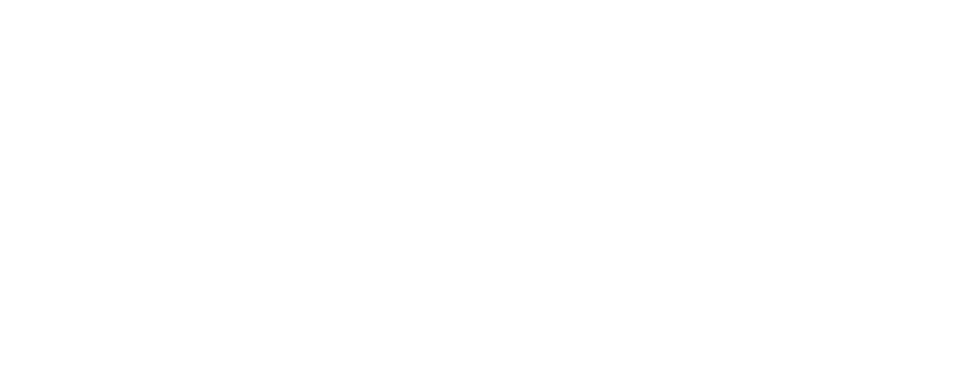
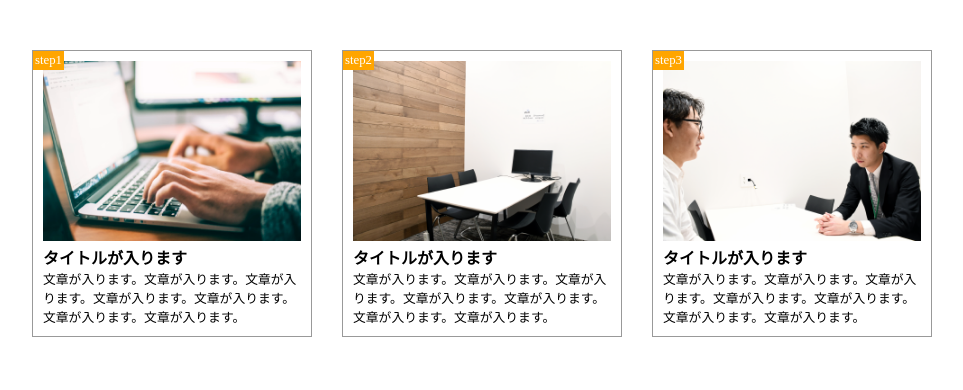
Before and after one commit to okaken2040/chapter8_exercise, a plain HTML site: page index.html in a window 1280 px wide. Shown: the whole page, without its empty margins (128-1091 px from the left). Drawn offline with Linux system fonts and the light colour scheme.

Commit message:
[Finish]chapter8_exercise

```diff
--- a/index.html
+++ b/index.html
@@ -6,6 +6,25 @@
 	<link rel="stylesheet" href="style.css">
 </head>
 <body>
-
+	<div class="wrapper clearfix">
+		<div class="box">
+			<p class="label">step1</p>
+			<img src="img/flow01.png" alt="">
+			<h2>タイトルが入ります</h2>
+			<p>文章が入ります。文章が入ります。文章が入ります。文章が入ります。文章が入ります。文章が入ります。文章が入ります。</p>
+		</div>
+		<div class="box">
+			<p class="label">step2</p>
+			<img src="img/flow02.png" alt="">
+			<h2>タイトルが入ります</h2>
+			<p>文章が入ります。文章が入ります。文章が入ります。文章が入ります。文章が入ります。文章が入ります。文章が入ります。</p>
+		</div>
+		<div class="box">
+			<p class="label">step3</p>
+			<img src="img/flow03.png" alt="">
+			<h2>タイトルが入ります</h2>
+			<p>文章が入ります。文章が入ります。文章が入ります。文章が入ります。文章が入ります。文章が入ります。文章が入ります。</p>
+		</div>
+	</div>
 </body>
 </html>
--- a/style.css
+++ b/style.css
@@ -1 +1,54 @@
 @charset "UTF-8";
+
+* {
+	margin: 0;
+	padding: 0;
+	box-sizing: border-box;
+}
+
+h2 {
+	font-size: 1rem;
+}
+
+p {
+	font-size: 0.8rem;
+}
+
+.clearfix::after {
+	content: "";
+	display: block;
+	clear: both;
+}
+
+.wrapper {
+	width: 960px;
+	margin: 0 auto;
+	padding: 50px 0;
+}
+
+.box {
+	width: 280px;
+	padding: 10px;
+	margin-right: 30px;
+	border: 1px solid #999999;
+	/* border-radius: 5px; */
+	float: left;
+	position: relative;
+}
+
+.box:last-child {
+	margin-right: 0;
+}
+
+.label {
+	position: absolute;
+	background-color: orange;
+	padding: 2px;
+	top: 0px;
+	left: 0px;
+	color: #fff;
+}
+
+img {
+	width: 100%;
+}
```
